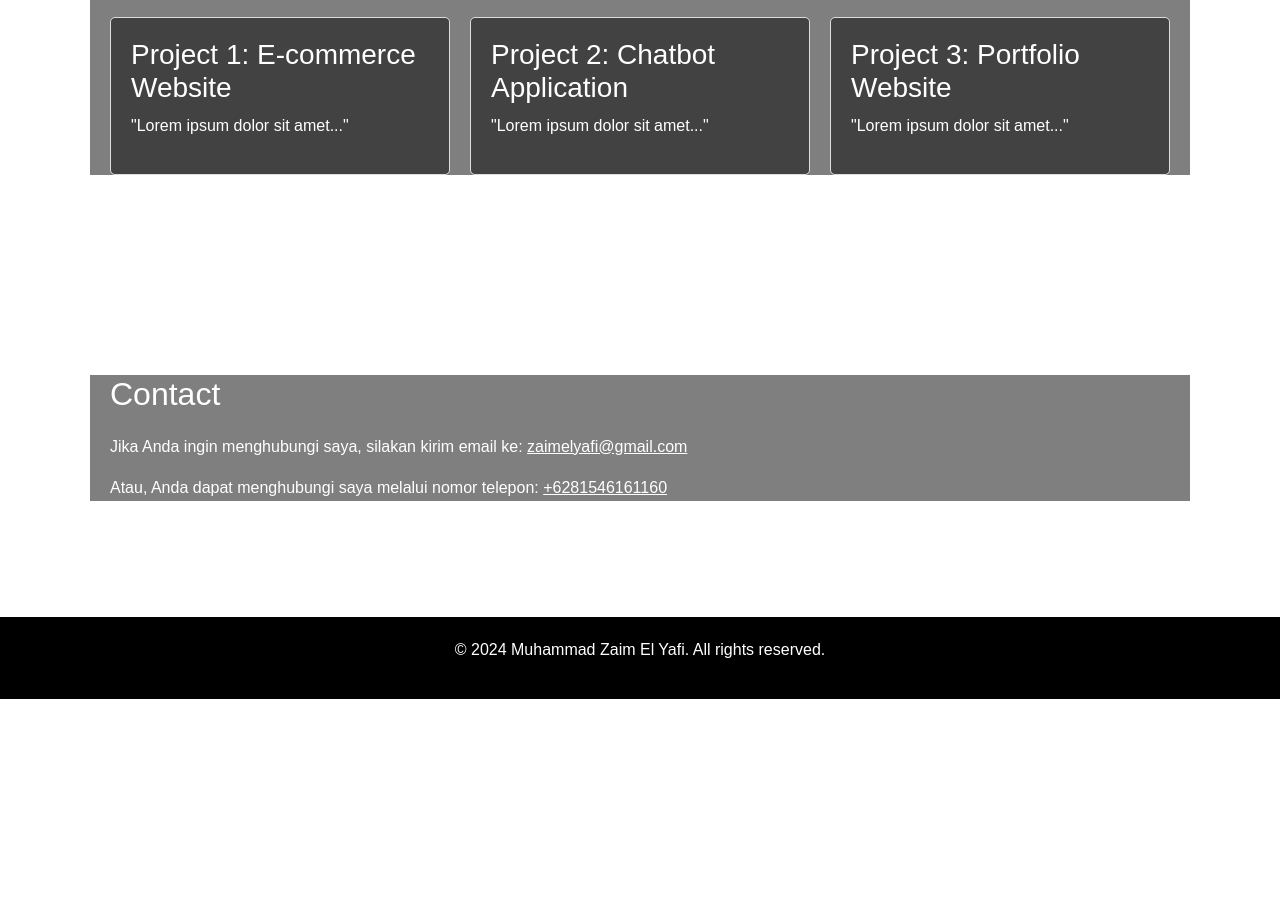
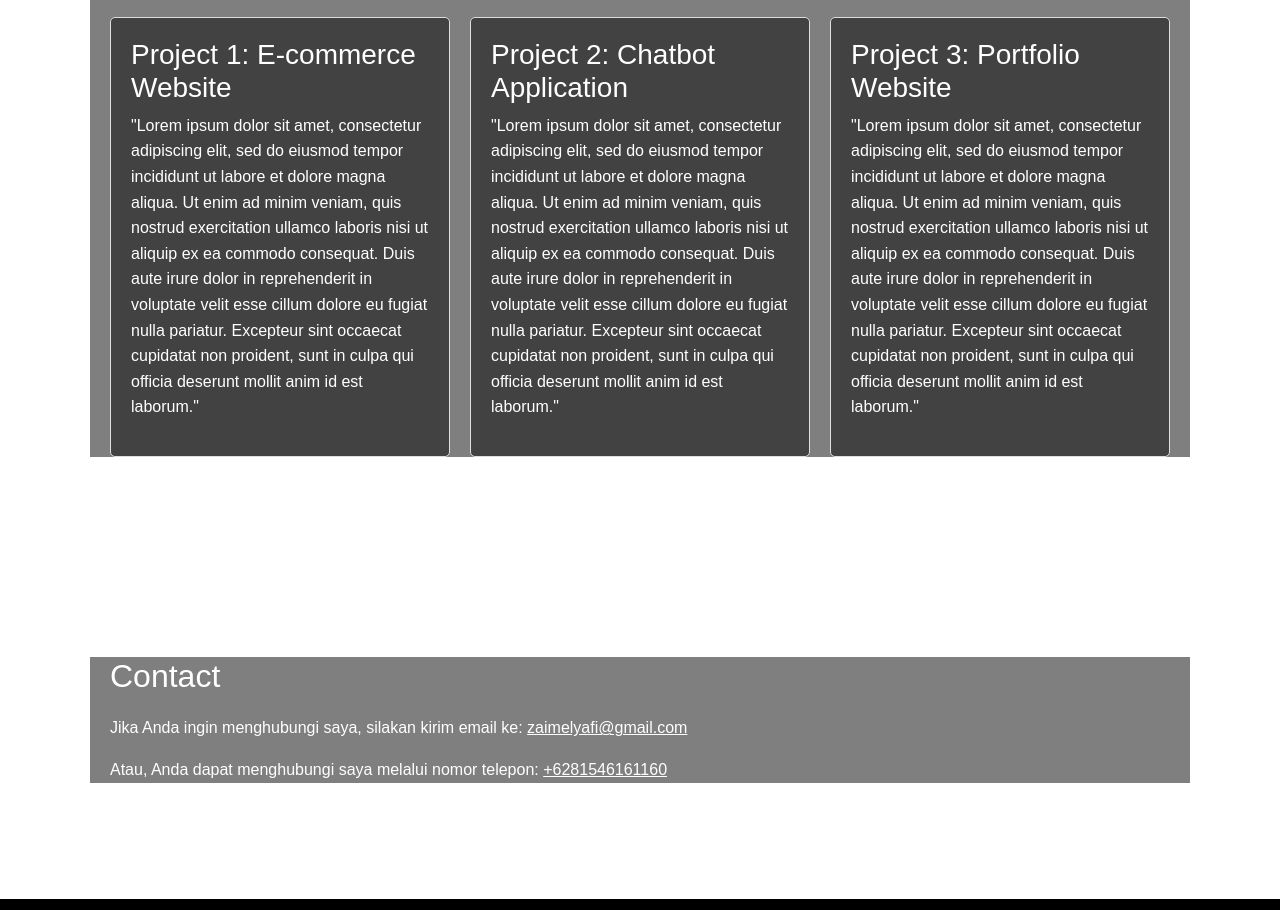
Before and after one commit to zell2407/FE-Learning-1, a plain HTML site: page index.html in a window 1280 px wide. Shown: the part 856-1766 px from the top of the page. Before the commit the page ends 1555 px from the top, so only its background shows below. Drawn offline with nearby package versions, Linux system fonts and the light colour scheme; a script that the page names is missing.

Commit message:
Update index.html dengan perubahan terbaru

```diff
--- a/index.html
+++ b/index.html
@@ -72,15 +72,15 @@
         <div class="projects">
             <div class="project">
                 <h3>Project 1: E-commerce Website</h3>
-                <p>"Lorem ipsum dolor sit amet..."</p>
+                <p>"Lorem ipsum dolor sit amet, consectetur adipiscing elit, sed do eiusmod tempor incididunt ut labore et dolore magna aliqua. Ut enim ad minim veniam, quis nostrud exercitation ullamco laboris nisi ut aliquip ex ea commodo consequat. Duis aute irure dolor in reprehenderit in voluptate velit esse cillum dolore eu fugiat nulla pariatur. Excepteur sint occaecat cupidatat non proident, sunt in culpa qui officia deserunt mollit anim id est laborum."</p>
             </div>
             <div class="project">
                 <h3>Project 2: Chatbot Application</h3>
-                <p>"Lorem ipsum dolor sit amet..."</p>
+                <p>"Lorem ipsum dolor sit amet, consectetur adipiscing elit, sed do eiusmod tempor incididunt ut labore et dolore magna aliqua. Ut enim ad minim veniam, quis nostrud exercitation ullamco laboris nisi ut aliquip ex ea commodo consequat. Duis aute irure dolor in reprehenderit in voluptate velit esse cillum dolore eu fugiat nulla pariatur. Excepteur sint occaecat cupidatat non proident, sunt in culpa qui officia deserunt mollit anim id est laborum."</p>
             </div>
             <div class="project">
                 <h3>Project 3: Portfolio Website</h3>
-                <p>"Lorem ipsum dolor sit amet..."</p>
+                <p>"Lorem ipsum dolor sit amet, consectetur adipiscing elit, sed do eiusmod tempor incididunt ut labore et dolore magna aliqua. Ut enim ad minim veniam, quis nostrud exercitation ullamco laboris nisi ut aliquip ex ea commodo consequat. Duis aute irure dolor in reprehenderit in voluptate velit esse cillum dolore eu fugiat nulla pariatur. Excepteur sint occaecat cupidatat non proident, sunt in culpa qui officia deserunt mollit anim id est laborum."</p>
             </div>
         </div>
     </div>
```
